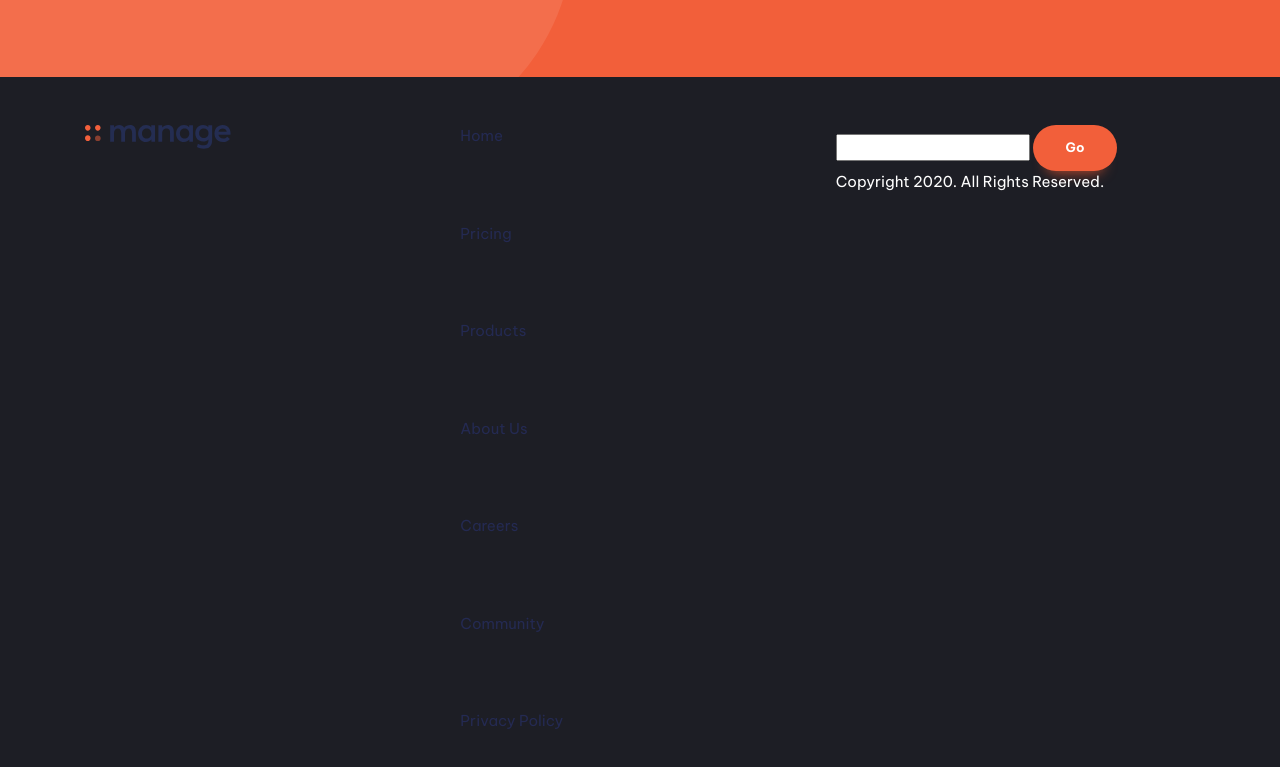
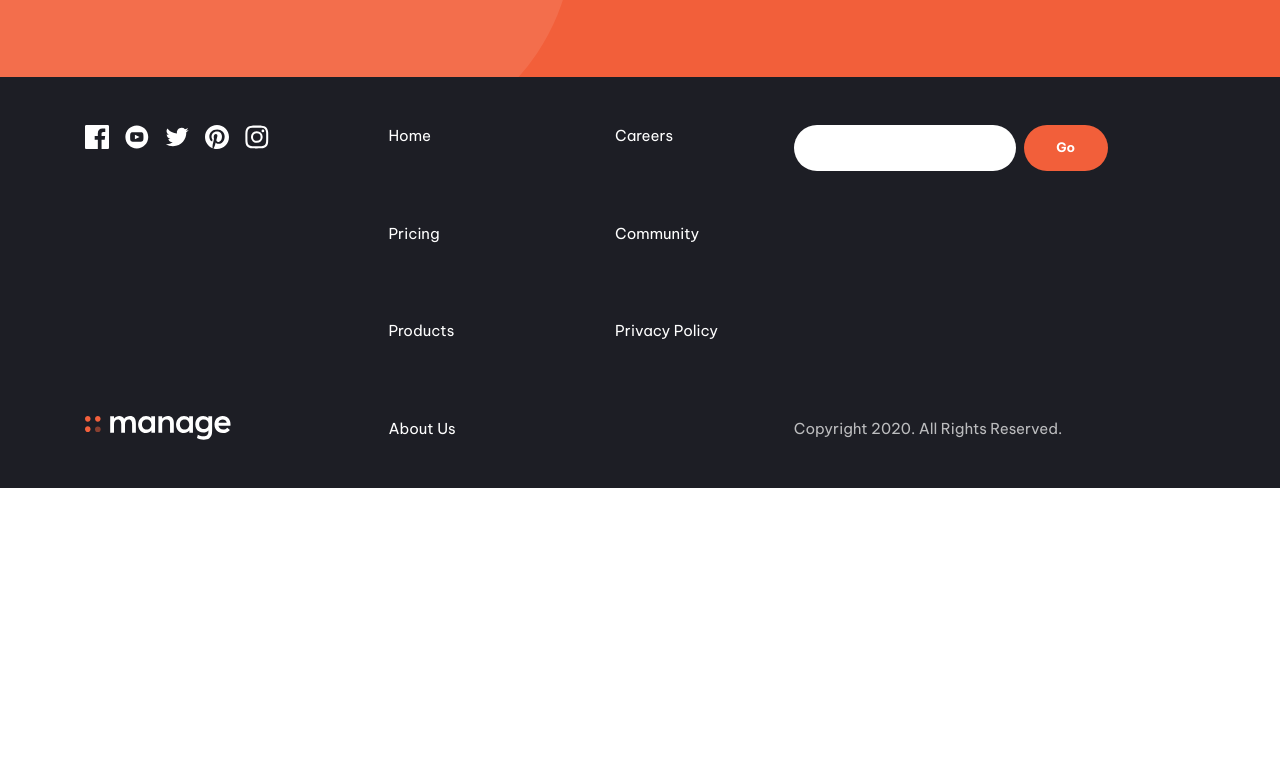
Before and after one commit to Webmav/vite-project-kp, a website: page index.html in a window 1280 px wide. Shown: the part 1867-2634 px from the top of the page. After the commit the page ends 2355 px from the top, so only its background shows below. Drawn offline with Linux system fonts and the light colour scheme; files that its build step writes are made by us from their sources; files whose address does not match are found by name.

Commit message:
Updated footer or made it more like the exercise one

```diff
--- a/index.html
+++ b/index.html
@@ -16,7 +16,11 @@
     <header class="primary-header">
       <div class="container">
         <div class="nav-wrapper">
-          <a href="#"><img src="./src/images/logo.svg" alt="Logo/Manage"></a>
+          <a href="#">
+              <svg class="logo" width="146" height="24">
+                <use xlink:href="./src/images/logo-new.svg#logo" />
+              </svg>
+          </a>
           <button class="mobile-nav-toggle" aria-controls="primary-navigation" aria-expanded="false">
             <img class="icon-close" src="./src/images/icon-close.svg" alt="" aria-hidden="true">
             <img class="icon-hamburger" src="./src/images/icon-hamburger.svg" alt="" aria-hidden="true">
@@ -123,23 +127,61 @@
       </section>
     </main>
 
-    <footer class="bg-neutral-900 text-nuetral-100 padding-block-700">
+    <footer class="primary-footer | bg-neutral-900 text-nuetral-100 padding-block-700">
       <div class="container">
-        <div class="even-columns">
-          <div>
-            <a href="#"><img src="./src/images/logo.svg" alt="Logo/Manage"></a>
-            <ul role="list" aria-label="social links">
-              <li><a aria-label="facebook" href="#"> </a></li>
-              <li><a aria-label="youtube" href="#"> </a></li>
-              <li><a aria-label="twitter" href="#"> </a></li>
-              <li><a aria-label="pinterest" href="#"> </a></li>
-              <li><a aria-label="instagram" href="#"> </a></li>
+        <div class="primary-footer-wrapper">
+          <div class="primary-footer-logo-social">
+            <a href="#" aria-label="home">
+              <svg class="logo" width="146" height="24">
+                <use xlink:href="./src/images/logo-new.svg#logo" />
+              </svg>
+            </a>
+            <ul class="social-list" role="list" aria-label="social links">
+              <li>
+                <a aria-label="facebook" href="#">
+                  <svg class="social-icon">
+                    <use xlink:href="./src/images/social-icons.svg#icon-facebook"></use>
+                  </svg>
+                </a>
+              </li>
+
+              <li>
+                <a aria-label="youtube" href="#">
+                  <svg class="social-icon">
+                    <use xlink:href="./src/images/social-icons.svg#icon-youtube"></use>
+                  </svg>
+                </a>
+              </li>
+
+              <li>
+                <a aria-label="twitter" href="#">
+                  <svg class="social-icon">
+                    <use xlink:href="./src/images/social-icons.svg#icon-twitter"></use>
+                  </svg>
+                </a>
+              </li>
+
+              <li>
+                <a aria-label="pinterest" href="#">
+                  <svg class="social-icon">
+                    <use xlink:href="./src/images/social-icons.svg#icon-pinterest"></use>
+                  </svg>
+                </a>
+              </li>
+
+              <li>
+                <a aria-label="instagram" href="#">
+                  <svg class="social-icon">
+                    <use xlink:href="./src/images/social-icons.svg#icon-instagram"></use>
+                  </svg>
+                </a>
+              </li>
             </ul>
           </div>
 
-          <div>
-            <nav class="flow" data-spacing="tight" aria-label="Footer" class="footer-nav">
-              <ul role="list">
+          <div class="primary-footer-nav">
+            <nav data-spacing="tight" aria-label="Footer" class="footer-nav">
+            <ul class="flow" role="list">
                 <li><a href="#"> Home</a></li>
                 <li><a href="#"> Pricing</a></li>
                 <li><a href="#"> Products</a></li>
@@ -151,12 +193,12 @@
             </nav>
           </div>
 
-          <div>
+          <div class="primary-footer-form">
             <form action="">
               <input type="email">
-              <button class="button">Go</button>
-              <p class="copyright">Copyright 2020. All Rights Reserved.</p>
+              <button class="button" data-shadow="none">Go</button>
             </form>
+            <p class="copyright">Copyright 2020. All Rights Reserved.</p>
           </div>
         </div>
       </div>
--- a/src/style.css
+++ b/src/style.css
@@ -132,7 +132,8 @@ body {
     color: var(--clr-primary-400);
 }
 
-p:not([class]) {
+p:not([class]),
+p.copyright {
     opacity: 0.7;
     max-width: 32ch;
 }
@@ -143,7 +144,6 @@ p[data-width="wide"] {
 
 a {
     text-decoration: none;
-    color: var(--clr-primary-400);
 }
 
 /* button */
@@ -161,6 +161,10 @@ a {
     background-color: var(--clr-accent-400);
     text-decoration: none;
     box-shadow: 0 1.125em 1em -1em var(--clr-accent-500);
+}
+
+.button[data-shadow="none"] {
+    box-shadow: none;
 }
 
 .button[data-type="inverted"] {
@@ -183,6 +187,9 @@ a {
 
 .primary-header {
     padding-top: var(--size-700);
+}
+.primary-header a {
+    color: var(--clr-primary-400);
 }
 
 .nav-wrapper {
@@ -270,13 +277,11 @@ a {
     isolation: isolate;
     text-align: center;
 }
-
 @media (min-width: 50em) {
     .cta {
         text-align: left;
     }
 }
-
 .cta::before {
     content: '';
     position: absolute;
@@ -291,13 +296,122 @@ a {
     opacity: .1;
 }
 
+/* footer */
 
+.primary-footer {
+    --logo-color: var(--clr-neutral-100);
+}
 
+.primary-footer-wrapper {
+    display: grid;
+    gap: var(--size-600);
+    grid-template-areas:
+    "form"
+    "nav"
+    "logo-social"
+    ;
+}
 
+.primary-footer-logo-social {
+    grid-area: logo-social;
 
+    display: flex;
+    flex-direction: column-reverse;
+    align-items: center;
+    gap: var(--size-700);
+}
 
+.primary-footer-nav {
+    grid-area: nav;
+}
 
+.primary-footer-form {
+    grid-area: form;
 
+    display: grid;
+    align-content: space-between;
+}
+
+.primary-footer form {
+    display: flex;
+    gap: var(--size-200);
+}
+
+.primary-footer-form input:where([type="text"], [type="email"], [type="password"],) {
+    border-radius: 100vw;
+    border: 0;
+    padding: var(--size-200) var(--size-400);
+}
+
+@media (max-width: 50em) {
+    .primary-footer-wrapper > * {
+        margin-inline: auto;
+    }
+}
+
+@media (min-width: 50em) {
+    .primary-footer-wrapper {
+        grid-template-areas:
+        "logo-social nav form"
+        ;
+    }
+
+    .primary-footer-logo-social {
+        align-items: start;
+        justify-content: space-between;
+        /* flex-direction: column; */
+    }
+}
+
+/* footer navigation */
+
+.footer-nav {
+    columns: 2;
+    gap: clamp(var(--size-200), 30vw, var(--size-900));
+}
+.footer-nav a {
+    color: var(--clr-neutral-100);
+}
+.footer-nav a:where(:hover, :focus) {
+    color: var(--clr-accent-400);
+}
+
+/* social list */
+
+.social-list {
+    display: flex;
+    gap: var(--size-600);
+}
+
+.social-icon {
+    width: var(--size-600);
+    aspect-ratio: 1;
+    fill: var(--clr-neutral-100);
+}
+
+.social-list a:is(:hover, :focus) .social-icon {
+    fill: var(--clr-accent-400);
+}
+
+@media (min-width: 50em) {
+    .social-list {
+        gap: var(--size-400);
+    }
+
+    .social-icon {
+        width: var(--size-500);
+    }
+}
+/* 1 */
+/* 2 */
+/* 3 */
+/* 4 */
+/* 5 */
+/* 6 */
+/* 7 */
+/* 8 */
+/* 9 */
+/* 10 */
 
 /* Utility classes */
 
```
Also changed, not shown: src/images/logo-new.svg (added), src/images/social-icons.svg (added).
